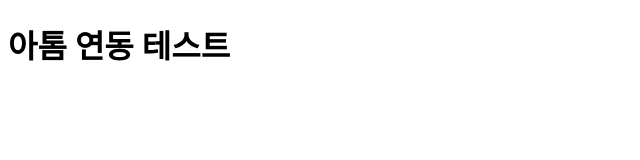
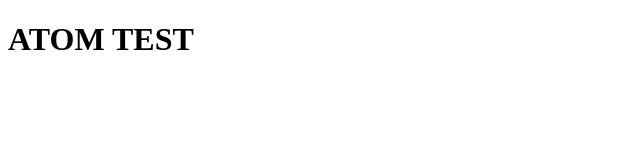
Before and after one commit to GodDorae/paintJS, a plain HTML site: page index.html in a window 1280 px wide. Shown: the whole page, without its empty margins (0-640 px from the left). Drawn offline with Linux system fonts and the light colour scheme.

Commit message:
Second Commit

```diff
--- a/index.html
+++ b/index.html
@@ -5,6 +5,6 @@
     <title>아톰 연동 테스트</title>
   </head>
   <body>
-    <h1>아톰 연동 테스트</h1>
+    <h1>ATOM TEST</h1>
   </body>
 </html>
```
